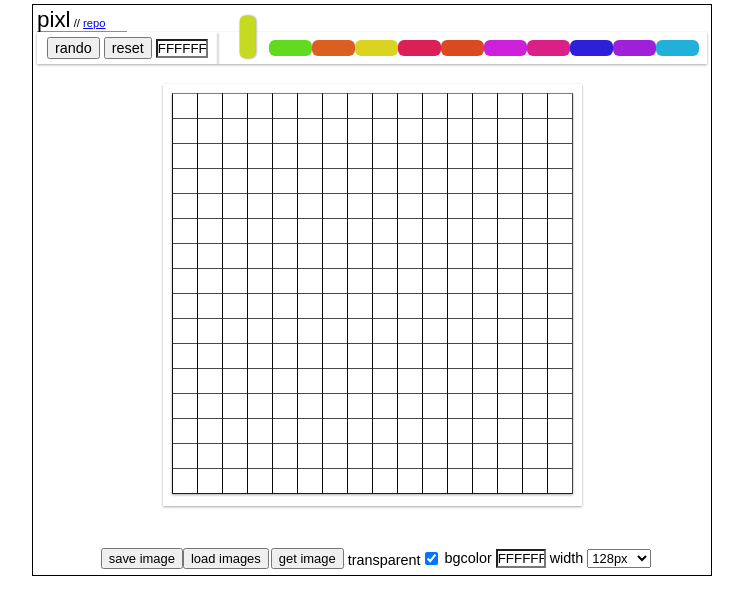
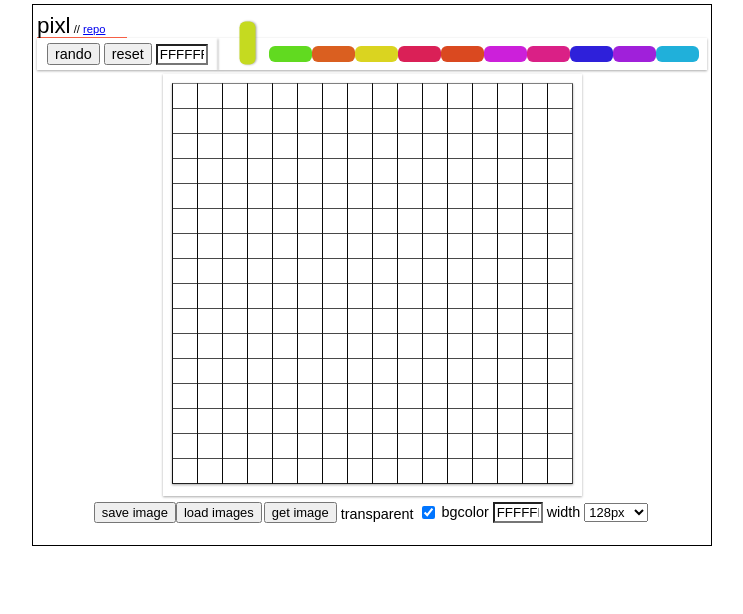
Before and after one commit to thmsdnnr/pixl, a plain HTML site: page index.html in a window 1280 px wide. Shown: the whole page, without its empty margins (268-1011 px from the left). Drawn offline with Linux system fonts and the light colour scheme; a web font is replaced by a local one.

Commit message:
css efficiency tweaks

```diff
--- a/index.html
+++ b/index.html
@@ -25,13 +25,12 @@
             </div>
             <div class="row" id="row_2">
                 <div class="controls">
-                <div class="row">
-                    <button id="saveImage">save image</button>
-                    <button id="loadImages">load images</button>
-                </div>
-                <div class="row" id="row_3">
-                    <div class="control"><button id="getImage">get image</button></div><br />
-                    <div class="control">transparent<input id="transparent" type="checkbox" checked></div>
+                    <div class="row">
+                        <button id="saveImage">save image</button>
+                        <button id="loadImages">load images</button>
+                    </div>
+                    <div class="control"><button id="getImage">get image</button></div>
+                    <div class="control">transparent <input id="transparent" type="checkbox" checked></div>
                     <div class="control">bgcolor <input class="jscolor" id="bgColor"></div>
                     <div class="control">width
                         <select id="pxWidth">
@@ -41,10 +40,9 @@
                             <option value="128" selected>128px</option>
                         </select>
                     </div>
-                    </div>
                 </div>
             </div>
-            <div class="row" id="row_4"><div id="imageTray"></div></div>
+            <div class="row" id="row_3"><div id="imageTray"></div></div></div>
         </div>
     </body>
 </html>
--- a/pixl.js
+++ b/pixl.js
@@ -173,7 +173,7 @@ function changeColorSwatch(e) {
 function grabCanvas(width, transparent, bgColor, data) {
     cvsID++;
     let blit=document.createElement('canvas');
-    blit.height=width; //px
+    blit.height=width;
     blit.width=blit.height;
     blit.classList.add('cvs-preview');
     blit.id='cvs_'+cvsID;
@@ -216,9 +216,9 @@ function getUserImageParameters(e) {
     let tray=document.getElementById('imageTray');
     let blitContainer=document.createElement('div');
     blitContainer.id='scaled_image_'+cvsID;
-    blitContainer.classList.add('cvs-scaled');
-    blitContainer.style.height=W+"px";
-    blitContainer.style.width=W+"px";
+    blitContainer.classList.add('cvs-preview');
+    blitContainer.style.height=Number(W)+2+"px";
+    blitContainer.style.width=Number(W)+2+"px";
     const canvas=grabCanvas(W, T, BG, canvasData)
     let a = document.createElement('a');
     a.id='a_'+cvsID;
@@ -357,7 +357,6 @@ function loadImages(e) {
         blitContainer.classList.add('cvs-preview');
         blitContainer.style.height=Math.round(PREVIEW_IMAGE_SCALE*128)+5+"px";
         blitContainer.style.width=Math.round(PREVIEW_IMAGE_SCALE*128)+5+"px";
-        console.log(blitContainer.style.height);
         let closeBox=document.createElement('div');
         closeBox.id='close_'+idx;
         closeBox.classList.add('close');
@@ -425,7 +424,8 @@ function redrawAtScale(n) { //scales components of screen to factor N and redraw
     HEIGHT=n*HEIGHT_BASIS;
     PREVIEW_IMAGE_SCALE=n;
     getCanvasAndContext();
-    loadImages();
+    let sI=document.getElementById('savedImages');
+    if (sI.style.display!=='none') { loadImages(); }
     forceRedraw();
 }
 
@@ -439,7 +439,7 @@ window.onload = function() {
         if (!isLargeScreen) { //transition to small screen
             redrawAtScale(0.8);
         } else { //transition to large screen
-        redrawAtScale(1);
+            redrawAtScale(1);
         }
     }
     bigWindow.addListener(handleOrientationChange); // Add the callback function as a listener to the query list.
--- a/style.css
+++ b/style.css
@@ -61,11 +61,14 @@ body {
     font-family: 'Lekton', sans-serif;
 }
 
+body, h1, input, button, select {
+    font-family: 'Lekton', sans-serif;
+}
+
 /*super tiny screens and base styles */
 input.jscolor { cursor: grab; }
 
 button {
-    font-family: 'Lekton', sans-serif;
     outline: none;
     font-size: 0.9em;
     max-width: 110px;
@@ -73,7 +76,6 @@ button {
 }
 
 h1 {
-    font-family: 'Lekton', sans-serif;
     display: inline;
     font-size: 2em;
 }
@@ -84,6 +86,7 @@ div#container {
     display: flex;
     flex-flow: column wrap;
     width: 99%;
+    max-width: 680px;
     border: 1px solid black;
     margin: 0px auto;
     padding: 10px 4px;
@@ -98,7 +101,7 @@ div.cvs-preview {
     user-select: none;
 }
 
-div.cvs-preview:hover, .cvs-scaled:hover {
+div.cvs-preview:hover {
     border: 1px solid gold;
 }
 
@@ -132,10 +135,16 @@ div#paletteControls {
     user-select: none;
 }
 
+div.control {
+    flex: 0 1 auto;
+    padding: 2px;
+    align-self: center;
+}
+
 div#palette {
     flex: 6;
     padding: 8px;
-    flex-flow: row wrap;
+    flex-flow: row nowrap;
     height: 32px;
     display: flex;
     align-items: center;
@@ -175,6 +184,7 @@ div#imageTray {
 
 div.controls {
     flex: 0 1 auto;
+    margin: auto;
     text-align: center;
     font-size: 0.9em;
     display: flex;
@@ -182,12 +192,6 @@ div.controls {
     justify-content: center;
     align-items: center;
     user-select: none;
-}
-
-div.control {
-    flex: 0 1 auto;
-    padding: 2px;
-    align-self: center;
 }
 
 div.activeColor {
@@ -198,23 +202,18 @@ div.activeColor {
 
 input#swatch {
     max-width: 52px;
-    padding: 0px;
     outline: none;
-    font-family: 'Lekton', sans-serif;
     user-select: none;
     flex: 0 1 auto;
 }
 
 input#bgColor {
     width: 50px;
-    padding: 0px;
     outline: none;
-    font-family: 'Lekton', sans-serif;
 }
 
 select#pxWidth {
     width: 64px;
-    font-family: 'Lekton', sans-serif;
     font-size: 0.9em;
 }
 
@@ -240,93 +239,28 @@ div.close {
     content: 'X';
 }
 
-.cvs-scaled {
-    margin: 8px;
-    border: 1px solid #CCC;
-}
-
-.blit-container:hover {
-    border: 1px solid gold;
-}
-
-#row_0 {
-    order: 0;
-}
-
-#row_1 {
-    order: 1;
-}
-
-#row_2 {
-    order: 2;
-}
-
-#row_3 {
-    order: 4;
-}
-
-#row_4 {
-    order: 1;
-}
-
+#row_3 { order: 0; }
+#row_2 { order: 1; }
 
 /* min width 450px */
 @media all and (min-width: 450px) {
-    div#container {
-        /* min-width: 450px; */
-        /* padding: 10px 4px; */
-        /* width: 95%; */
-        /* justify-content: space-around; */
-    }
-
     div#header {
-        display: inline;
-        top: -8px;
+        display: block;
         font-size: 0.7em;
         width: 90px;
-        position: relative;
         border-bottom: 1px solid tomato;
         user-select: none;
-    }
-
-    div.controls {
-        padding-left: 10px;
-        flex-flow: row nowrap;
-        align-items: center;
     }
 }
 
 /* wider screens */
 @media all and (min-width: 700px) {
-    div#header { top: 0px; }
-
-    div#container {
-        margin-left: 5px auto;
-        padding: 4px;
-        width: 680px;
-    }
-
-    div#imageTray {
-        width: 80%;
-        margin: 5px auto;
-    }
-
-    div#palette {
-        justify-content: space-around;
-        flex-flow: row nowrap;
-    }
+    #row_2 { order: 0; }
+    #row_3 { order: 1; }
 
     div#savedImages {
         flex: 0 1 140px;
         flex-flow: column;
         height: 430px;
     }
-
-    div#canvas {
-        margin: 20px auto;
-    }
-
-    div.controls {
-        margin: auto;
-    }
 }
```
